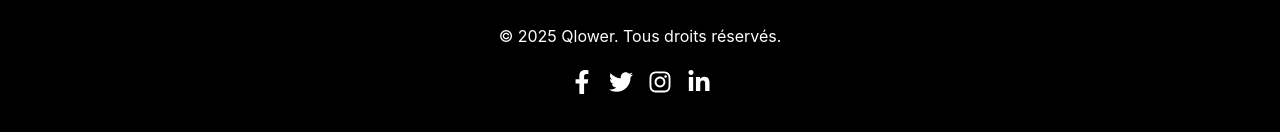
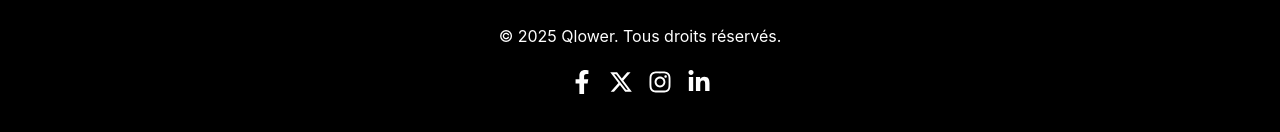
Before and after one commit to Faalco91/Qlower_TechnicalTest, a React (Vite) app in the folder frontend/: page / in a window 1280 px wide. Shown: the part 1016-1148 px from the top of the page. Built offline with nearby package versions, Linux system fonts and the light colour scheme.

Commit message:
Changement d'icon

```diff
--- a/frontend/src/components/footer/footer.jsx
+++ b/frontend/src/components/footer/footer.jsx
@@ -1,5 +1,7 @@
 import React from "react";
-import { FaFacebookF, FaTwitter, FaInstagram, FaLinkedinIn } from "react-icons/fa";
+import { FaFacebookF, FaInstagram, FaLinkedinIn } from "react-icons/fa";
+import { FaXTwitter } from "react-icons/fa6";
+
 import "./Footer.css";
 
 const Footer = () => {
@@ -10,7 +12,7 @@
             <p>&copy; 2025 Qlower. Tous droits réservés.</p>
             <div className="social-icons">
                 <a href="https://www.facebook.com" target="_blank" rel="noopener noreferrer"><FaFacebookF /></a>
-                <a href="https://www.twitter.com" target="_blank" rel="noopener noreferrer"><FaTwitter /></a>
+                <a href="https://www.x.com" target="_blank" rel="noopener noreferrer"><FaXTwitter /></a>
                 <a href="https://www.instagram.com" target="_blank" rel="noopener noreferrer"><FaInstagram /></a>
                 <a href="https://www.linkedin.com" target="_blank" rel="noopener noreferrer"><FaLinkedinIn /></a>
             </div>
```
